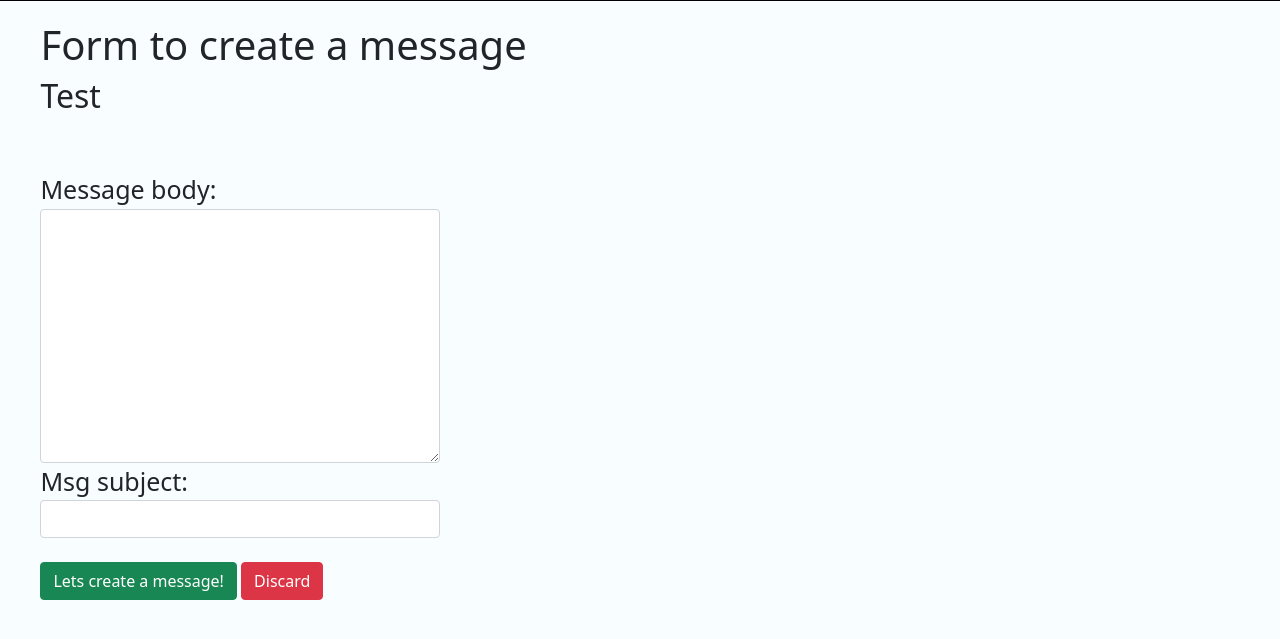
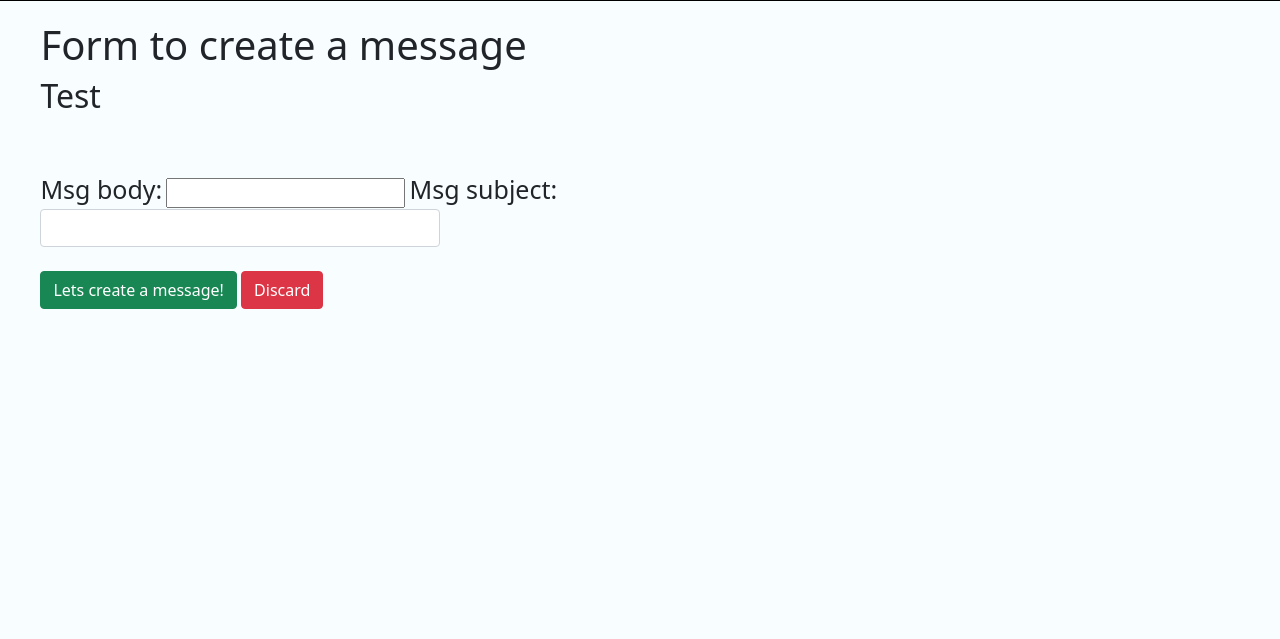
Before and after one commit to andriy21p/eCommerce_website, a Django app: page /message/create in a window 1280 px wide. Shown: the part 102-741 px from the top of the page. Run offline with Django 4.2, Linux system fonts and the light colour scheme; some libraries are stand-ins or nearby versions.

Commit message:
msg_body changed

```diff
--- a/fire_sale/message/models.py
+++ b/fire_sale/message/models.py
@@ -7,7 +7,7 @@ from django.contrib.auth.models import User
 
 
 class Message(models.Model):
-    message_body = models.CharField(max_length=10000)
+    msg_body = models.CharField(max_length=10000)
     sender = models.ForeignKey(User, related_name="msg_sender", on_delete=models.CASCADE)
     receiver = models.ForeignKey(User, related_name="msg_receiver", on_delete=models.CASCADE)
     msg_subject = models.CharField(max_length=200, blank=True)
--- a/fire_sale/message/views.py
+++ b/fire_sale/message/views.py
@@ -34,7 +34,7 @@ def get_msg_by_id(request, msg_key):
     Message.objects.filter(id=msg_key)
     messages = [{
         "id": msg.id,
-        "msg_body": msg.message_body,
+        "msg_body": msg.msg_body,
         "msg_sender": msg.sender.username,
         "msg_receiver": msg.receiver.username,
         "msg_subject": msg.msg_subject,
--- a/fire_sale/templates/message/index.html
+++ b/fire_sale/templates/message/index.html
@@ -14,7 +14,7 @@
                 </h2>
                 <div id="collapseOne" class="accordion-collapse collapse show" aria-labelledby="{{ message.id }}" data-bs-parent="#accordionExample">
                   <div class="accordion-body">
-                      {{ message.message_body }}
+                      {{ message.msg_body }}
                   </div>
                 </div>
               </div>
@@ -27,7 +27,7 @@
                 </h2>
                 <div id="collapseTwo" class="accordion-collapse collapse" aria-labelledby="headingTwo" data-bs-parent="#accordionExample">
                   <div class="accordion-body">
-                      {{ message.message_body }}
+                      {{ message.msg_body }}
                   </div>
                 </div>
               </div>
```
